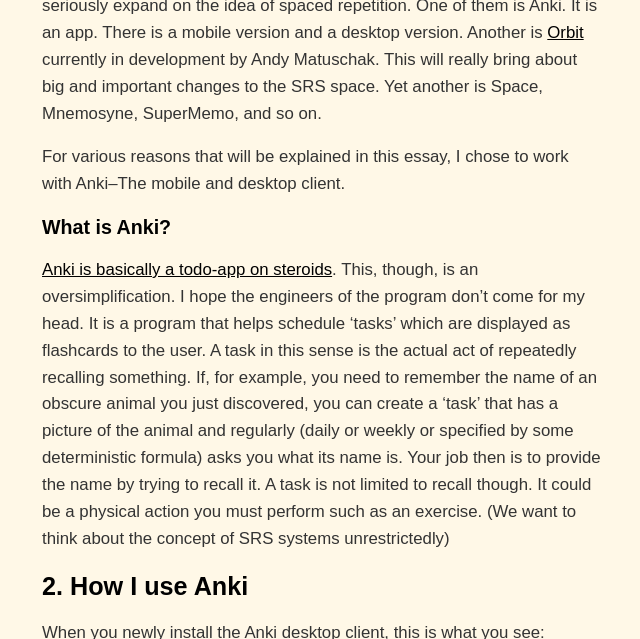
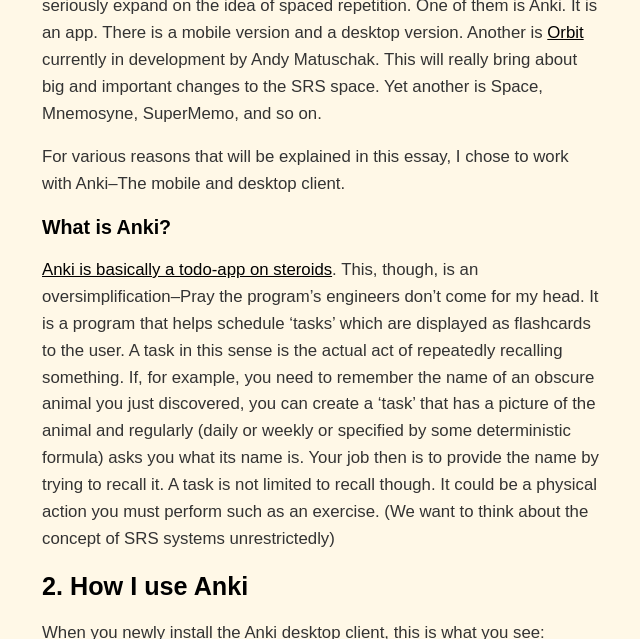
Before and after one commit to dCO2/rococo, a Jekyll site: the page built from _posts/2022-08-17-project-mnemosyne.md, in a window 1280 px wide and 900 px high, scrolled down 1896 px, cut to the strip 0-639 px from the top of the window. Shown: the whole strip, without its empty margins (334-974 px from the left). Built offline with Jekyll 4.4.1, drawn with Linux system fonts in a browser that asks for light colours; some web fonts are replaced.

Commit message:
Added more content

```diff
--- a/_posts/2022-08-17-project-mnemosyne.md
+++ b/_posts/2022-08-17-project-mnemosyne.md
@@ -53,7 +53,7 @@ There are now many technologies (apps and softwares and routines) that seriously
 For various reasons that will be explained in this essay, I chose to work with Anki--The mobile and desktop client.
 
 ### What is Anki?
-[Anki is basically a todo-app on steroids](). This, though, is an oversimplification. I hope the engineers of the program don't come for my head. It is a program that helps schedule 'tasks' which are displayed as flashcards to the user. A task in this sense is the actual act of repeatedly recalling something. If, for example, you need to remember the name of an obscure animal you just discovered, you can create a 'task' that has a picture of the animal and regularly (daily or weekly or specified by some deterministic formula) asks you what its name is. Your job then is to provide the name by trying to recall it. A task is not limited to recall though. It could be a physical action you must perform such as an exercise. (We want to think about the concept of SRS systems unrestrictedly)
+[Anki is basically a todo-app on steroids](). This, though, is an oversimplification--Pray the program's engineers don't come for my head. It is a program that helps schedule 'tasks' which are displayed as flashcards to the user. A task in this sense is the actual act of repeatedly recalling something. If, for example, you need to remember the name of an obscure animal you just discovered, you can create a 'task' that has a picture of the animal and regularly (daily or weekly or specified by some deterministic formula) asks you what its name is. Your job then is to provide the name by trying to recall it. A task is not limited to recall though. It could be a physical action you must perform such as an exercise. (We want to think about the concept of SRS systems unrestrictedly)
 
 ## <a href="/2022/08/17/project-mnemosyne#" style="text-decoration: none;">2. How I use Anki</a>
 
```
